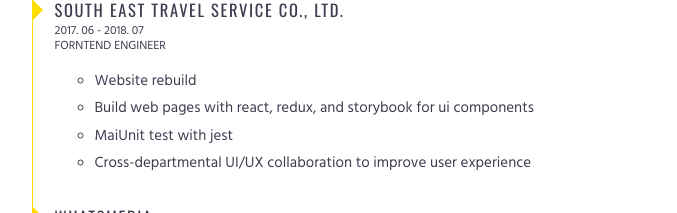
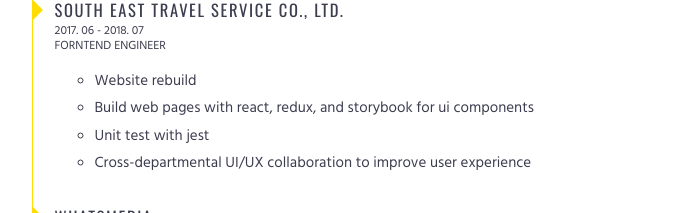
Before and after one commit to SamuelLin/samuel-website, a Vue app: page /about in a window 1280 px wide. Shown: the part 1080-1293 px from the top of the page, without its empty margins (301-978 px from the left). Built offline with nearby package versions, Linux system fonts and the light colour scheme.

Commit message:
fix: timeline error text

```diff
--- a/src/components/view/about/Timeline.vue
+++ b/src/components/view/about/Timeline.vue
@@ -46,7 +46,7 @@
           <ul>
             <li>Website rebuild</li>
             <li>Build web pages with react, redux, and storybook for ui components</li>
-            <li>MaiUnit test with jest</li>
+            <li>Unit test with jest</li>
             <li>Cross-departmental UI/UX collaboration to improve user experience</li>
           </ul>
         </article>
```
Also changed, not shown: package.json (+11 -11 lines), 1 other file (tests, documents, lock files or other folders).
